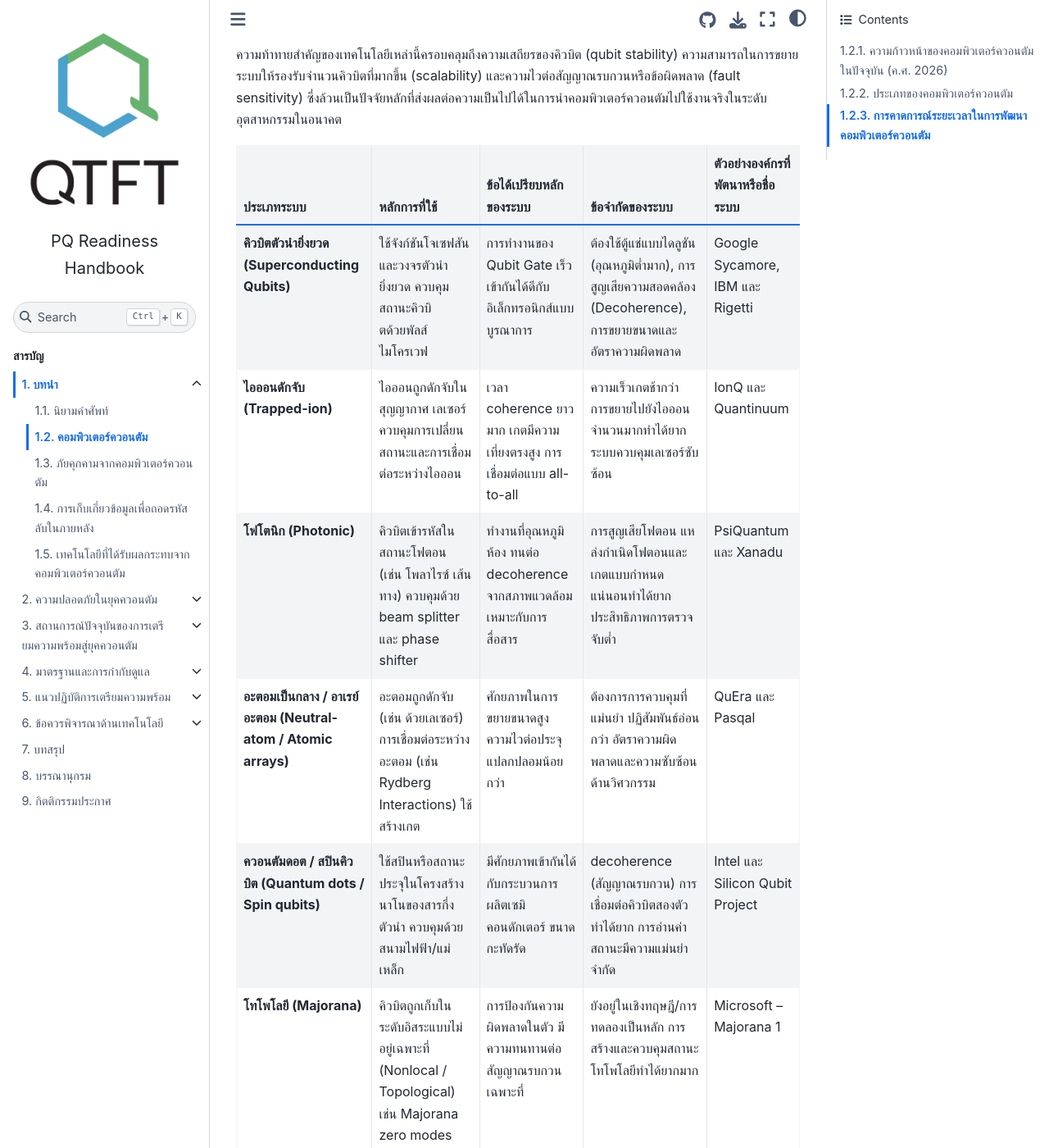
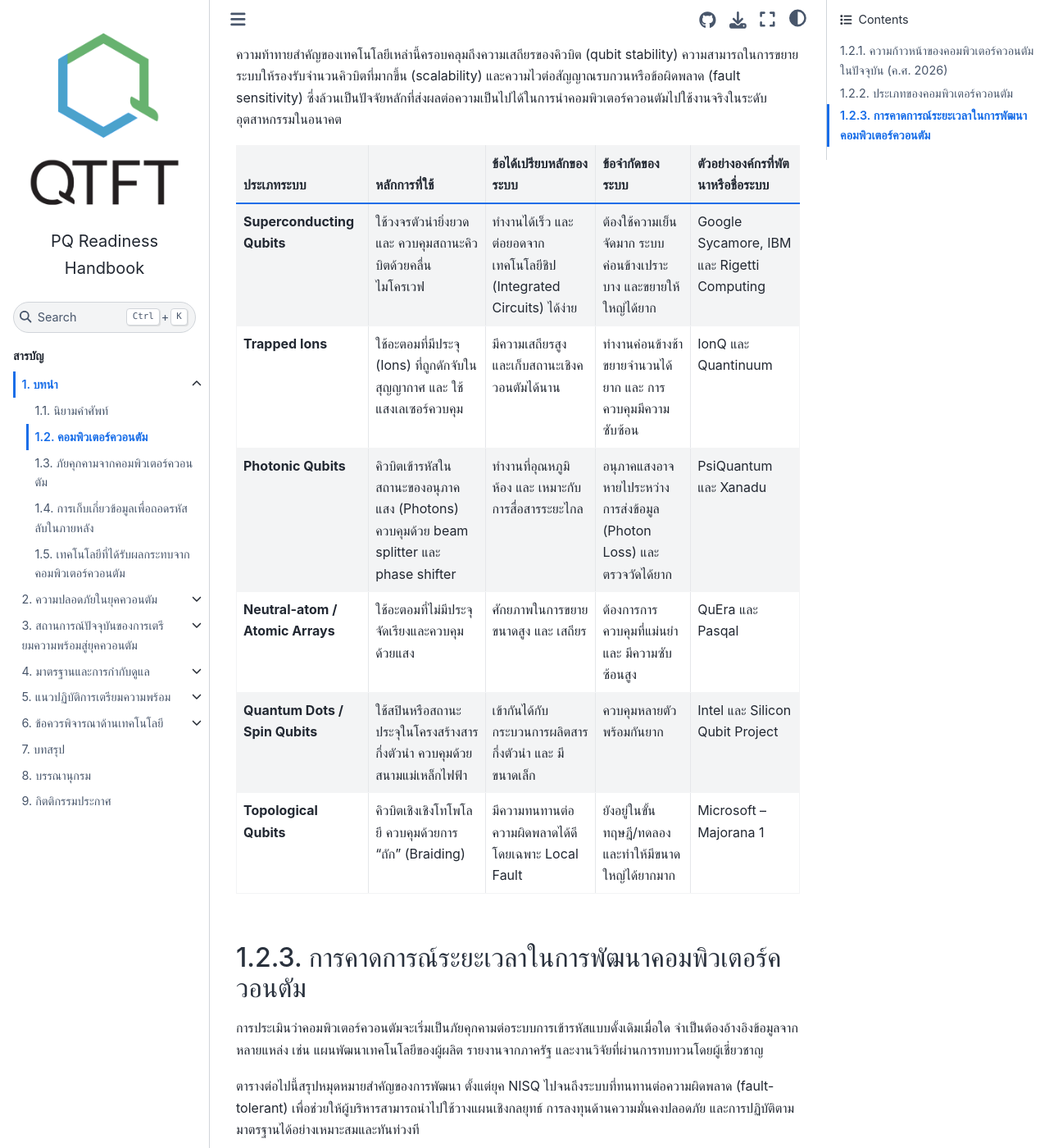
Before and after one commit to qtft/pq-readiness-handbook, a Jupyter Book: the page built from book/introduction/quantum-computer.md, in a window 1280 px wide and 1400 px high, scrolled down 1171 px. Shown: the whole window at 82% size. Built offline with Jupyter Book 1.0.4 settings and Sphinx 7.4.7 and the Sphinx Book theme 1.1.4, drawn with Linux system fonts in a browser that asks for light colours; comment, search, counter and statistics services are not loaded; cross-references to code outside the pages are shown as plain code; some of the changed text lies outside the part shown.

Commit message:
quantum computer

```diff
--- a/book/introduction/quantum-computer.md
+++ b/book/introduction/quantum-computer.md
@@ -22,12 +22,12 @@
 
 | ประเภทระบบ | หลักการที่ใช้ | ข้อได้เปรียบหลักของระบบ | ข้อจำกัดของระบบ | ตัวอย่างองค์กรที่พัตนาหรือชื่อระบบ |
 |------------------|---------------------|------------------------------------|--------------------------------------|--------------------------------------|
-| __คิวบิตตัวนำยิ่งยวด (Superconducting Qubits)__ | ใช้จังก์ชันโจเซฟสันและวงจรตัวนำยิ่งยวด ควบคุมสถานะคิวบิตด้วยพัลส์ไมโครเวฟ | การทำงานของ Qubit Gate เร็ว เข้ากันได้ดีกับอิเล็กทรอนิกส์แบบบูรณาการ | ต้องใช้ตู้แช่แบบไดลูชัน (อุณหภูมิต่ำมาก), การสูญเสียความสอดคล้อง (Decoherence), การขยายขนาดและอัตราความผิดพลาด | Google Sycamore, IBM และ Rigetti |
-| __ไอออนดักจับ (Trapped-ion)__ | ไอออนถูกดักจับในสุญญากาศ เลเซอร์ควบคุมการเปลี่ยนสถานะและการเชื่อมต่อระหว่างไอออน | เวลา coherence ยาวมาก เกตมีความเที่ยงตรงสูง การเชื่อมต่อแบบ all-to-all | ความเร็วเกตช้ากว่า การขยายไปยังไอออนจำนวนมากทำได้ยาก ระบบควบคุมเลเซอร์ซับซ้อน | IonQ และ Quantinuum |
-| __โฟโตนิก (Photonic)__ | คิวบิตเข้ารหัสในสถานะโฟตอน (เช่น โพลาไรซ์ เส้นทาง) ควบคุมด้วย beam splitter และ phase shifter | ทำงานที่อุณหภูมิห้อง ทนต่อ decoherence จากสภาพแวดล้อม เหมาะกับการสื่อสาร | การสูญเสียโฟตอน แหล่งกำเนิดโฟตอนและเกตแบบกำหนดแน่นอนทำได้ยาก ประสิทธิภาพการตรวจจับต่ำ | PsiQuantum และ Xanadu |
-| __อะตอมเป็นกลาง / อาเรย์อะตอม (Neutral-atom / Atomic arrays)__ | อะตอมถูกดักจับ (เช่น ด้วยเลเซอร์) การเชื่อมต่อระหว่างอะตอม (เช่น Rydberg Interactions) ใช้สร้างเกต | ศักยภาพในการขยายขนาดสูง ความไวต่อประจุแปลกปลอมน้อยกว่า | ต้องการการควบคุมที่แม่นยำ ปฏิสัมพันธ์อ่อนกว่า อัตราความผิดพลาดและความซับซ้อนด้านวิศวกรรม | QuEra และ Pasqal |
-| __ควอนตัมดอต / สปินคิวบิต (Quantum dots / Spin qubits)__ | ใช้สปินหรือสถานะประจุในโครงสร้างนาโนของสารกึ่งตัวนำ ควบคุมด้วยสนามไฟฟ้า/แม่เหล็ก | มีศักยภาพเข้ากันได้กับกระบวนการผลิตเซมิคอนดักเตอร์ ขนาดกะทัดรัด | decoherence (สัญญาณรบกวน) การเชื่อมต่อคิวบิตสองตัวทำได้ยาก การอ่านค่าสถานะมีความแม่นยำจำกัด | Intel และ Silicon Qubit Project |
-| __โทโพโลยี (Majorana)__ | คิวบิตถูกเก็บในระดับอิสระแบบไม่อยู่เฉพาะที่ (Nonlocal / Topological) เช่น Majorana zero modes ควบคุมด้วยการ "ถัก" (Braiding) | การป้องกันความผิดพลาดในตัว มีความทนทานต่อสัญญาณรบกวนเฉพาะที่ | ยังอยู่ในเชิงทฤษฎี/การทดลองเป็นหลัก การสร้างและควบคุมสถานะโทโพโลยีทำได้ยากมาก | Microsoft – Majorana 1 |
+| __Superconducting Qubits__ | ใช้วงจรตัวนำยิ่งยวด และ ควบคุมสถานะคิวบิตด้วยคลื่นไมโครเวฟ | ทำงานได้เร็ว และ ต่อยอดจากเทคโนโลยีชิป (Integrated Circuits) ได้ง่าย | ต้องใช้ความเย็นจัดมาก ระบบค่อนข้างเปราะบาง และขยายให้ใหญ่ได้ยาก | Google Sycamore, IBM และ Rigetti Computing |
+| __Trapped Ions__ | ใช้อะตอมที่มีประจุ (Ions) ที่ถูกดักจับในสุญญากาศ และ ใช้แสงเลเซอร์ควบคุม | มีความเสถียรสูง และเก็บสถานะเชิงควอนตัมได้นาน | ทำงานค่อนข้างช้า ขยายจำนวนได้ยาก และ การควบคุมมีความซับซ้อน | IonQ และ Quantinuum |
+| __Photonic Qubits__ | คิวบิตเข้ารหัสในสถานะของอนุภาคแสง (Photons) ควบคุมด้วย beam splitter และ phase shifter | ทำงานที่อุณหภูมิห้อง และ เหมาะกับการสื่อสารระยะไกล | อนุภาคแสงอาจหายไประหว่างการส่งข้อมูล (Photon Loss) และ ตรวจวัดได้ยาก | PsiQuantum และ Xanadu |
+| __Neutral-atom / Atomic Arrays__ | ใช้อะตอมที่ไม่มีประจุ จัดเรียงและควบคุมด้วยแสง | ศักยภาพในการขยายขนาดสูง และ เสถียร | ต้องการการควบคุมที่แม่นยำ และ มีความซับซ้อนสูง | QuEra และ Pasqal |
+| __Quantum Dots / Spin Qubits__ | ใช้สปินหรือสถานะประจุในโครงสร้างสารกึ่งตัวนำ ควบคุมด้วยสนามแม่เหล็กไฟฟ้า | เข้ากันได้กับกระบวนการผลิตสารกึ่งตัวนำ และ มีขนาดเล็ก | ควบคุมหลายตัวพร้อมกันยาก | Intel และ Silicon Qubit Project |
+| __Topological Qubits__ | คิวบิตเชิงเชิงโทโพโลยี ควบคุมด้วยการ "ถัก" (Braiding) | มีความทนทานต่อความผิดพลาดได้ดี โดยเฉพาะ Local Fault | ยังอยู่ในขั้นทฤษฎี/ทดลอง และทำให้มีขนาดใหญ่ได้ยากมาก | Microsoft – Majorana 1 |
 
 ## การคาดการณ์ระยะเวลาในการพัฒนาคอมพิวเตอร์ควอนตัม
 
@@ -37,8 +37,8 @@
 
 | ปี ค.ศ. | หมุดหมายและรายละเอียด | แหล่งที่มา |
 |---------|------------------------|------------|
-| **2024** | **Google Willow**: โปรเซสเซอร์ตัวนำยิ่งยวดขนาด 105 คิวบิต; การแก้ไขข้อผิดพลาดต่ำกว่าเกณฑ์ (Below-Threshold Error Correction) ครั้งแรก; การทดสอบ random-circuit sampling ใช้เวลา 5 นาที เทียบกับคอมพิวเตอร์แบบดั้งเดิมที่ต้องใช้เวลาประมาณ 10²⁵ ปี | Preskill, J. (2018). *Quantum Computing in the NISQ Era and Beyond* (arXiv:1801.00862) |
-| **2025** | **IBM Nighthawk**: โปรเซสเซอร์โครงข่ายสี่เหลี่ยมขนาด 120 คิวบิต บน IBM Quantum Cloud; เกตสองคิวบิตมากกว่า 5,000 เกต; ผสานเครื่องมือ Quantum + HPC เพื่อบรรเทาความผิดพลาด | IBM Quantum Development & Innovation Roadmap (2025) |
-| **2026–2028** | **IBM Starling Prototype**: การสาธิตคิวบิตเชิงตรรกะที่มีการแก้ไขข้อผิดพลาดในระยะเริ่มต้น (~200 คิวบิต, อัตราความผิดพลาด ~10⁻⁸ ต่อการรัน); งานนำร่องด้านเคมีและการเพิ่มประสิทธิภาพ ผ่านการเข้าถึงแบบไฮบริดคลาวด์ | Mosca, M., & Piani, M. (2019). *Quantum Threat Timeline* (Global Risk Institute) |
-| **2030–2032** | **การรันที่เกี่ยวข้องกับการเข้ารหัสโดยตรง (Cryptographically Relevant Runs)**: การรันอัลกอริทึม Shor แบบควบคุมบนขนาดกุญแจระดับปานกลาง; NIST IR 8547 เตรียมยกเลิก RSA-2048/ECC-256 ภายในปี 2030 เพื่อรับมือความเสี่ยงที่เกิดขึ้น | NIST IR 8547: *Transition to Post-Quantum Cryptography Standards* (ฉบับร่าง, พ.ย. 2024) |
-| **2035+** | **การขยายระบบแบบทนทานต่อความผิดพลาดเต็มรูปแบบ (Fault-Tolerant Scale-Out)**: แผนงาน DOE Q-NEXT (ระยะเวลา 10–15 ปี) มุ่งสู่ระบบเชื่อมต่อที่สมบูรณ์และสถาปัตยกรรมควอนตัมระดับหลายล้านคิวบิต สำหรับงานด้านเคมี ปัญญาประดิษฐ์ และโลจิสติกส์ | U.S. Department of Energy (2024). *Quantum Information Science Applications Roadmap* |
+| **2024** | **Google Willow**: คอมพิวเตอร์ควอนตัมขนาด 105 คิวบิต ในการทดสอบ Random-circuit Sampling โดยใช้เวลาเพียง 5 นาที ในการแก้ปัญหาที่ต้องใช้คอมพิวเตอร์แบบดั้งเดิมประมาณ 10²⁵ ปี | Preskill, J. (2018). *Quantum Computing in the NISQ Era and Beyond* ([arXiv:1801.00862](https://arxiv.org/abs/1801.00862)) |
+| **2025** | **IBM Nighthawk**: คอมพิวเตอร์ควอนตัมขนาด 120 คิวบิต บน IBM Quantum Cloud ผสมผสานการทำงานร่วมกันกับคอมพิวเตอร์ดั้งเดิมศีกยภาพสูง (High Performance Computer) เพื่อลดความผิดพลาดเชิงควอนตัม | [IBM Quantum Development & Innovation Roadmap (2025)](https://www.ibm.com/roadmaps/quantum/2025/) |
+| **2026–2028** | **IBM Starling Prototype**: การสาธิตคอมพิวเตอร์ควอนตัมที่มีจำนวน ~200 คิวบิตเชิงตรรกะ (Logical) ซึ่งมีการแก้ไขข้อผิดพลาด (Error Correction) ในระยะเริ่มต้น | [Mosca, M., & Piani, M. (2019). *Quantum Threat Timeline* (Global Risk Institute)](https://globalriskinstitute.org/publication/quantum-threat-timeline/) |
+| **2030–2032** | **ทดสอบการโจมตีระบบรหัสลับดั้งเดิม (Cryptographically Relevant Runs)**: การใช้งานอัลกอริทึม Shor แบบควบคุมบนขนาดกุญแจระดับปานกลาง | [NIST IR 8547: *Transition to Post-Quantum Cryptography Standards* (ฉบับร่าง, ค.ศ. 2024)](https://csrc.nist.gov/pubs/ir/8547/ipd) |
+| **2035+** | **การขยายระบบแบบทนทานต่อความผิดพลาดเต็มรูปแบบ (Fault-Tolerant Scale-Out)**: แผนงานของ U.S. Department of Energy Q-NEXT มุ่งสู่ระบบเชื่อมต่อที่สมบูรณ์และสถาปัตยกรรมควอนตัมระดับหลายล้านคิวบิต สำหรับงานด้านเคมี ปัญญาประดิษฐ์ และโลจิสติกส์ | [U.S. Department of Energy (2024). *Quantum Information Science Applications Roadmap*](https://www.quantum.gov/wp-content/uploads/2024/12/DOE_QIS_Roadmap_Final.pdf) |
```
Also changed, not shown: book/introduction/definitions.md (+2 -0 lines).
